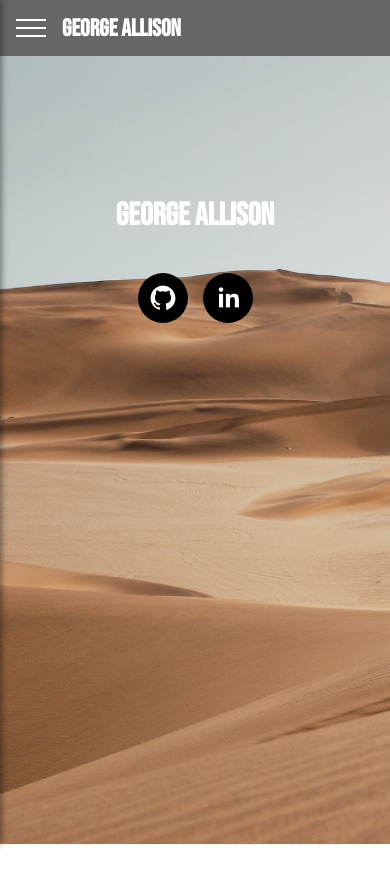
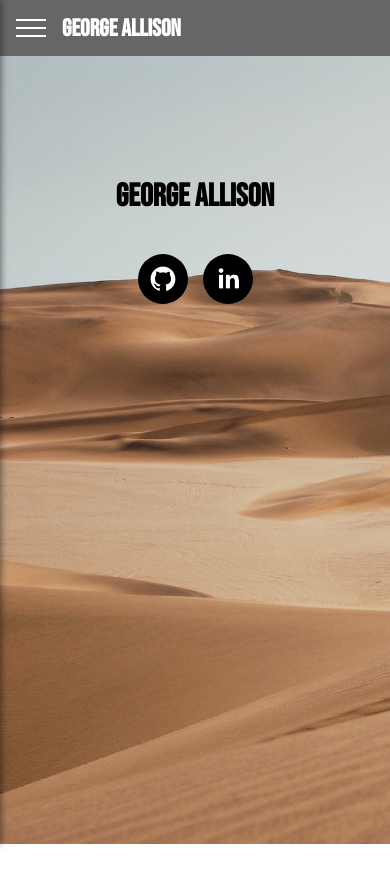
Before and after one commit to joji-harada/portfolio, a React (Create React App) app: page / in a window 390 px wide. Shown: the top 886 px of the page. Before the commit the page ends 844 px from the top, so only its background shows below. Built offline with nearby package versions, Linux system fonts and the light colour scheme.

Commit message:
eliminated extra ; and fixed text color

```diff
--- a/src/App.js
+++ b/src/App.js
@@ -29,7 +29,7 @@ class App extends Component {
     return (
       <div style={{height:'100%'}} className="App">
         <NavBar slideClickHandler={this.slideToggleHandler}/>
-        <Slide show={this.state.slideOpen} />;
+        <Slide show={this.state.slideOpen} />
         {backdrop}
         <CenterContent />
       </div>
--- a/src/components/CenterContent/CenterContent.css
+++ b/src/components/CenterContent/CenterContent.css
@@ -19,12 +19,8 @@
     margin-right: 15px;
 }
 
-@media (max-width: 768px){
+@media (max-width: 321px){
     .centerContent h1{
-        color: white;
-
-    }
-    .centerList li{
         color: white;
     }
 }
```
